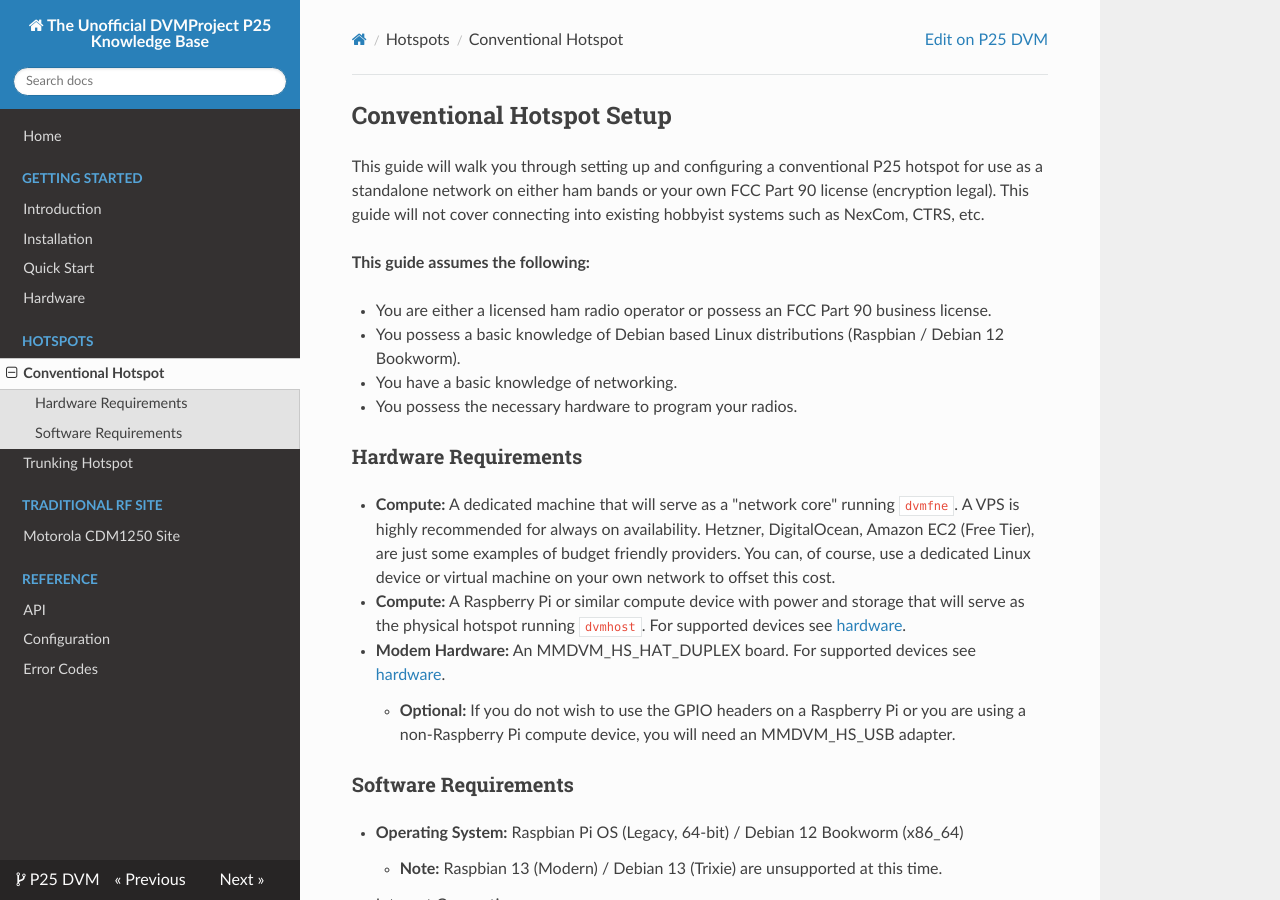
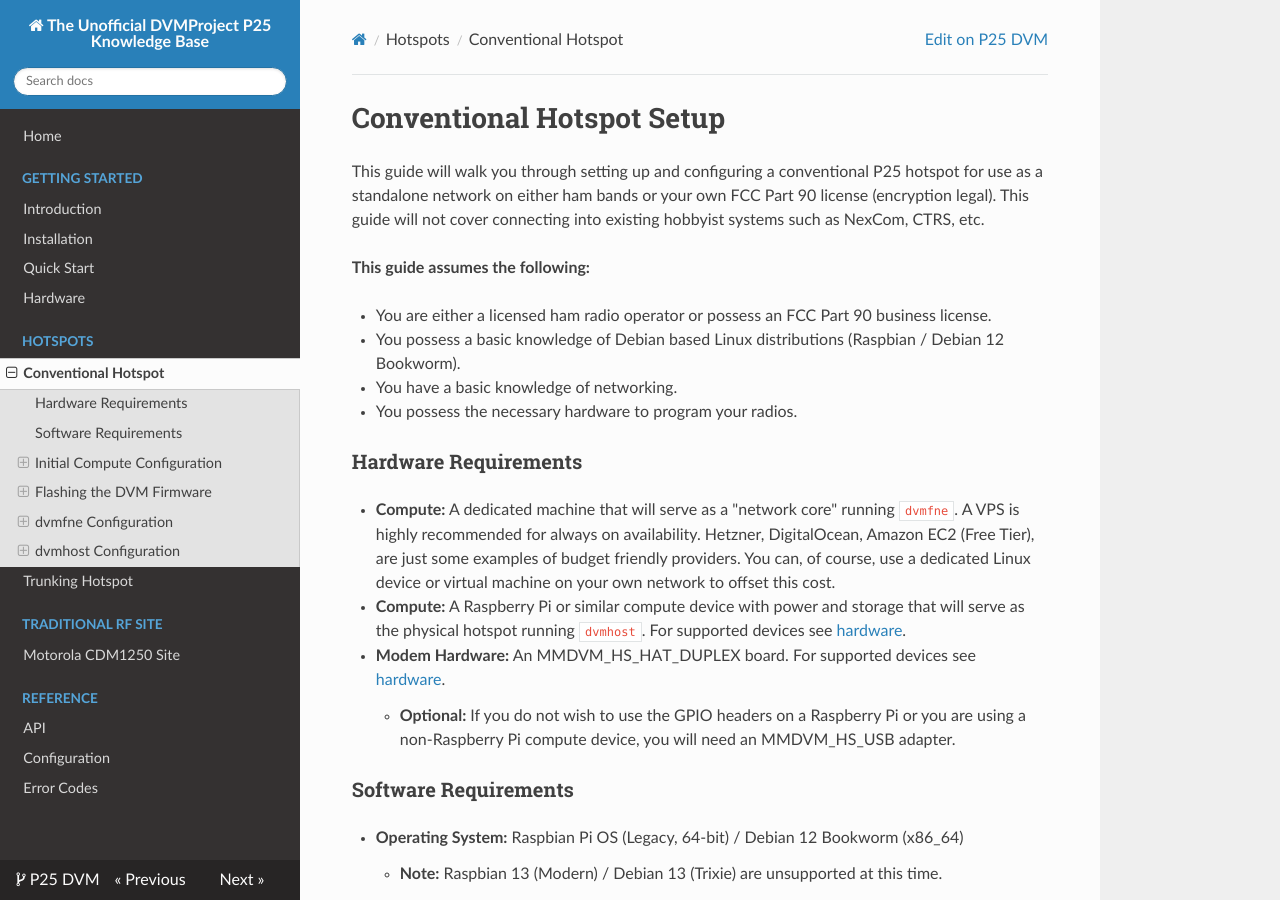
Before and after one commit to p25-dvm/p25-dvm.github.io, an MkDocs documentation site: the page built from docs/conventional-hotspot/conventional-hotspot.md, in a window 1280 px wide and 900 px high. Built offline with MkDocs 1.6.1, drawn with Linux system fonts in a browser that asks for light colours; nearby versions of some CDN libraries.

```diff
--- a/docs/conventional-hotspot/conventional-hotspot.md
+++ b/docs/conventional-hotspot/conventional-hotspot.md
@@ -1,4 +1,4 @@
-## Conventional Hotspot Setup
+# Conventional Hotspot Setup
 
 This guide will walk you through setting up and configuring a conventional P25 hotspot for use as a standalone network on either ham bands or your own FCC Part 90 license (encryption legal). This guide will not cover connecting into existing hobbyist systems such as NexCom, CTRS, etc.
 
```
